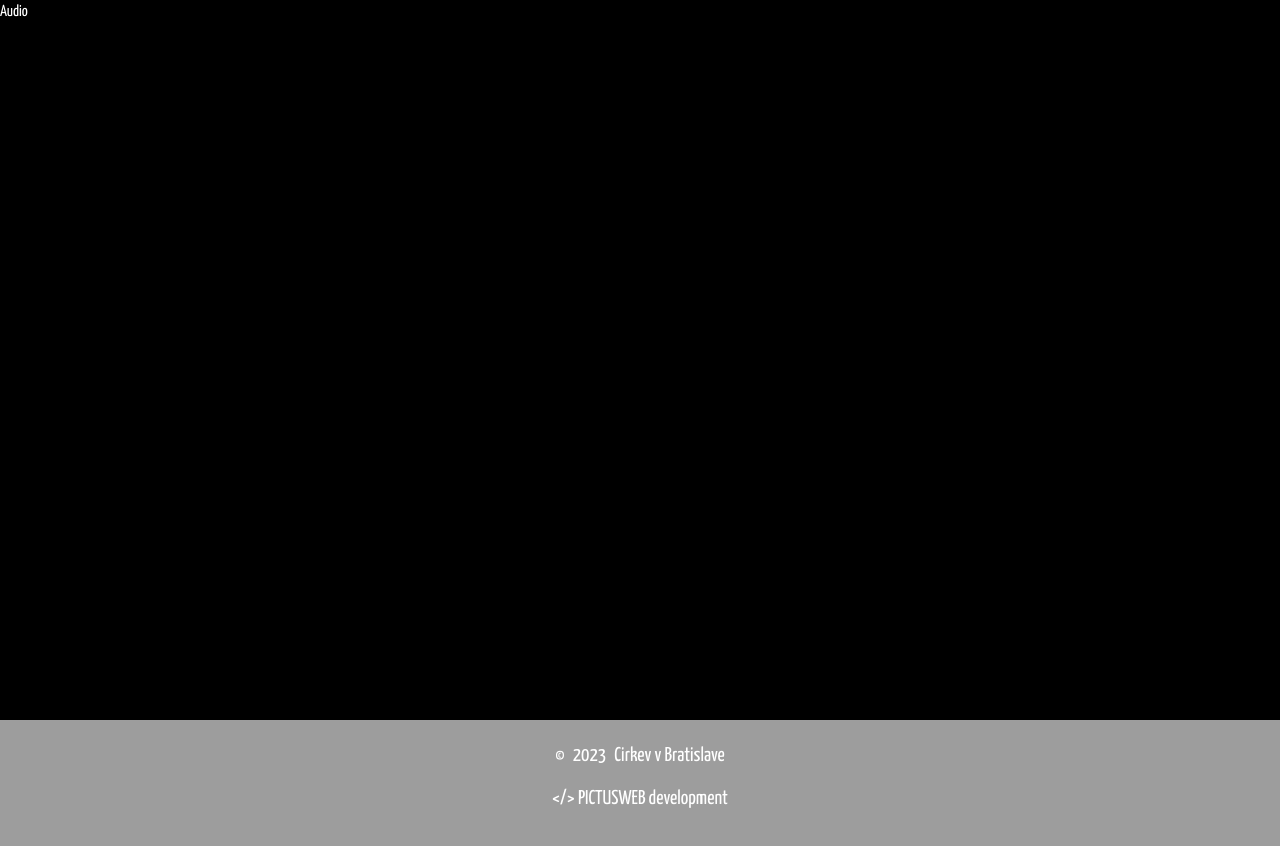
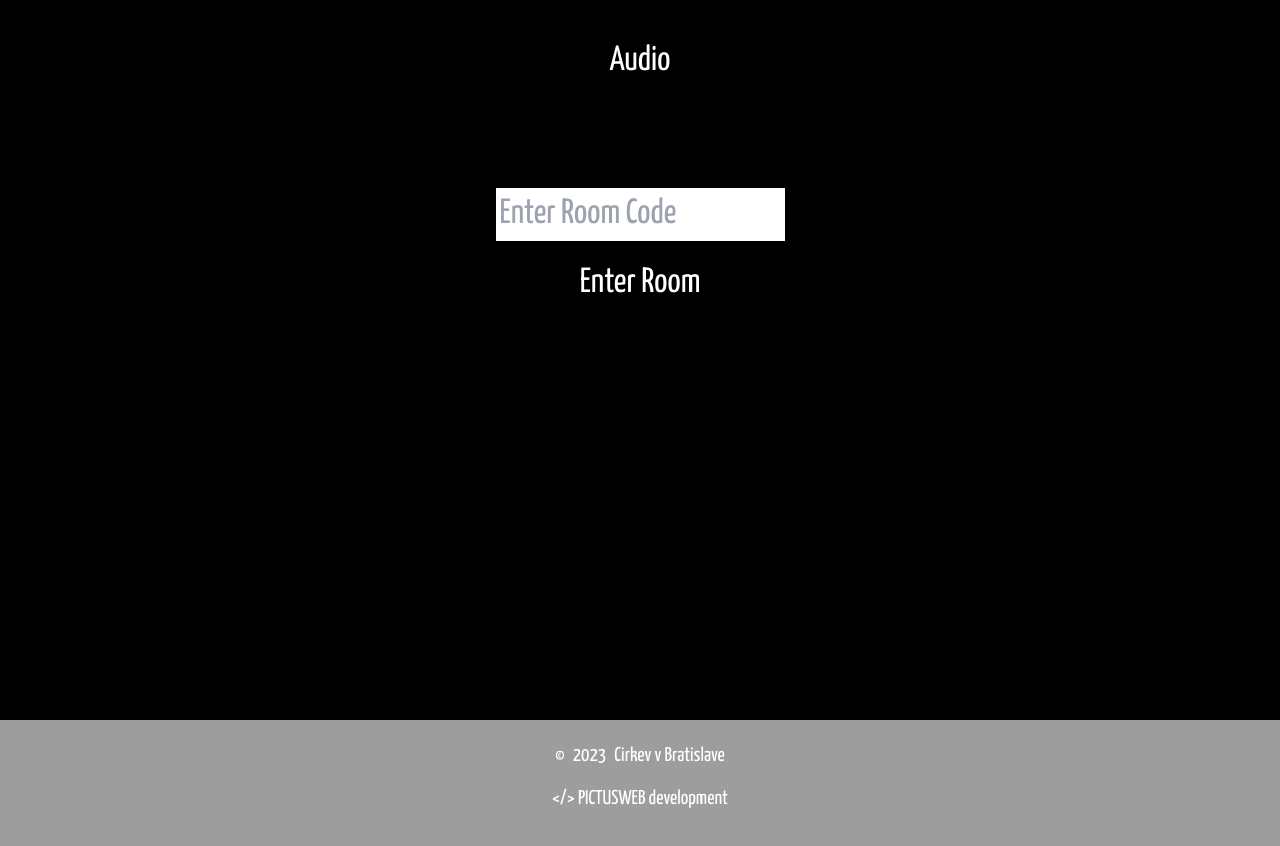
Before and after one commit to pkvarg/cba, a React (Vite) app: page /audio in a window 1280 px wide. Built offline with nearby package versions, Linux system fonts and the light colour scheme.

Commit message:
zegocloud

```diff
--- a/package.json
+++ b/package.json
@@ -10,6 +10,7 @@
     "preview": "vite preview"
   },
   "dependencies": {
+    "@zegocloud/zego-uikit-prebuilt": "^1.8.11",
     "react": "^18.2.0",
     "react-dom": "^18.2.0",
     "react-router-dom": "^6.16.0"
--- a/src/App.jsx
+++ b/src/App.jsx
@@ -1,5 +1,6 @@
 import Home from './pages/Home'
 import Audio from './pages/Audio'
+import RoomPage from './pages/Roompage'
 import Footer from './components/Footer'
 import { BrowserRouter, Route, Routes } from 'react-router-dom'
 
@@ -9,6 +10,7 @@ function App() {
       <Routes>
         <Route path='/' element={<Home />} />
         <Route path='/audio' element={<Audio />} />
+        <Route path='/room/:roomId' element={<RoomPage />} />
       </Routes>
       <Footer />
     </BrowserRouter>
--- a/src/components/Footer.jsx
+++ b/src/components/Footer.jsx
@@ -3,7 +3,7 @@ import React from 'react'
 const Footer = () => {
   return (
     <footer className='bg-[#9d9d9d]'>
-      <section className='mx-4 text-white text-[20px] pt-4 pb-8'>
+      <section className='mx-4 text-white text-[30px] lg:text-[20px] pt-4 pb-8'>
         <div className='flex flex-row gap-2 justify-center items-center'>
           <p className='text-[20px] mt-[10px]'>&copy;</p>
           <p> {Date().substring(11, 15)}</p>
--- a/src/components/Header.jsx
+++ b/src/components/Header.jsx
@@ -5,7 +5,7 @@ const Header = () => {
   const [navbar, setNavbar] = useState(false)
 
   return (
-    <header className=''>
+    <header className='bg-[#d1d1d1]'>
       <nav className='w-full text-white nav-font'>
         <div className='justify-between px-4 mx-auto md:items-center md:flex md:px-8'>
           <div className='mb-0 lg:mb-2'>
@@ -15,7 +15,7 @@ const Header = () => {
               </a>
               <div className='md:hidden'>
                 <button
-                  className='p-2 text-gray-700 rounded-md outline-none focus:border-gray-400 focus:border'
+                  className='p-2 text-white rounded-md outline-none focus:border-gray-400 focus:border'
                   onClick={() => setNavbar(!navbar)}
                 >
                   {navbar ? (
@@ -53,11 +53,11 @@ const Header = () => {
           </div>
           <div>
             <div
-              className={`flex-1 justify-self-center h-[125vh] lg:h-auto pb-3 mt-8 md:block md:pb-0 md:mt-0 ${
+              className={`flex-1 justify-self-center h-[80vh] lg:h-auto pb-3 mt-8 md:block md:pb-0 md:mt-0 ${
                 navbar ? 'block' : 'hidden'
               }`}
             >
-              <ul className='justify-center space-y-8 md:flex md:space-x-6 md:space-y-0 text-[25px]'>
+              <ul className='justify-center space-y-8 md:flex md:space-x-6 md:space-y-0 text-[30px] lg:text-[25px]'>
                 <li>
                   <a href='/'>O nás</a>
                 </li>
--- a/src/pages/Audio.jsx
+++ b/src/pages/Audio.jsx
@@ -1,7 +1,36 @@
-import React from 'react'
+import React, { useState } from 'react'
+import { useNavigate } from 'react-router-dom'
 
 const Audio = () => {
-  return <div className='h-[90vh] bg-black text-white '>Audio</div>
+  const [roomCode, setRoomcode] = useState()
+  const navigate = useNavigate()
+
+  const handleFormSubmit = (e) => {
+    e.preventDefault()
+    navigate(`/room/${roomCode}`)
+  }
+
+  return (
+    <div className='h-[90vh] bg-black text-white text-[35px] p-[35px]'>
+      <h1 className='text-center'>Audio</h1>
+      <form
+        onSubmit={handleFormSubmit}
+        className='flex flex-col justify-center items-center pt-8'
+      >
+        <div className='text-black my-4'>
+          <label className='block'>Enter Room Code</label>
+          <input
+            type='text'
+            required
+            placeholder='Enter Room Code'
+            onChange={(e) => setRoomcode(e.target.value)}
+            className='pl-1'
+          />
+        </div>
+        <button type='submit'>Enter Room</button>
+      </form>
+    </div>
+  )
 }
 
 export default Audio
--- a/src/pages/Home.jsx
+++ b/src/pages/Home.jsx
@@ -5,8 +5,13 @@ const Home = () => {
   return (
     <>
       <Header />
-      <div className='hero h-[100vh] text-[25px] text-white -mt-[8%]'>
-        <h1 className='text-center text-[55px] pt-[20%]'>Vitajte doma</h1>
+      <div className='hero h-[100vh] text-[25px] text-white -mt-[25%] lg:-mt-[8%]'>
+        <h1 className='text-center text-[55px] pt-[50%] lg:pt-[20%]'>
+          Vitajte doma
+        </h1>
+      </div>
+      <div className='bg-[#d1d1d1] text-white text-[40px] py-[200px] text-center'>
+        <h1>Na stránke sa pracuje...</h1>
       </div>
     </>
   )
--- /dev/null
+++ b/src/pages/RoomPage.jsx
@@ -0,0 +1,43 @@
+import React from 'react'
+import { useParams } from 'react-router-dom'
+import { ZegoUIKitPrebuilt } from '@zegocloud/zego-uikit-prebuilt'
+
+const RoomPage = () => {
+  const { roomId } = useParams()
+
+  const myMeeting = async (element) => {
+    //generate Kit token
+    const appID = Number(import.meta.env.VITE_ZEGO_APP_ID)
+
+    console.log(appID)
+    const serverSecret = import.meta.env.VITE_ZEGO_SERVER_SECRET
+    const kitToken = ZegoUIKitPrebuilt.generateKitTokenForTest(
+      appID,
+      serverSecret,
+      roomId,
+      Date.now().toString(),
+      'Your Name'
+    )
+    const zp = ZegoUIKitPrebuilt.create(kitToken)
+    zp.joinRoom({
+      container: element,
+      scenario: {
+        mode: ZegoUIKitPrebuilt.VideoConference,
+      },
+    })
+  }
+
+  return (
+    <div className='bg-black text-white h-[90vh]'>
+      {roomId === 'Rev22' ? (
+        <div ref={myMeeting} />
+      ) : (
+        <h1 className='text-[35px] text-center pt-[50px]'>
+          No broadcast or Wrong room number
+        </h1>
+      )}
+    </div>
+  )
+}
+
+export default RoomPage
```
Also changed, not shown: 1 other file (tests, documents, lock files or other folders).
